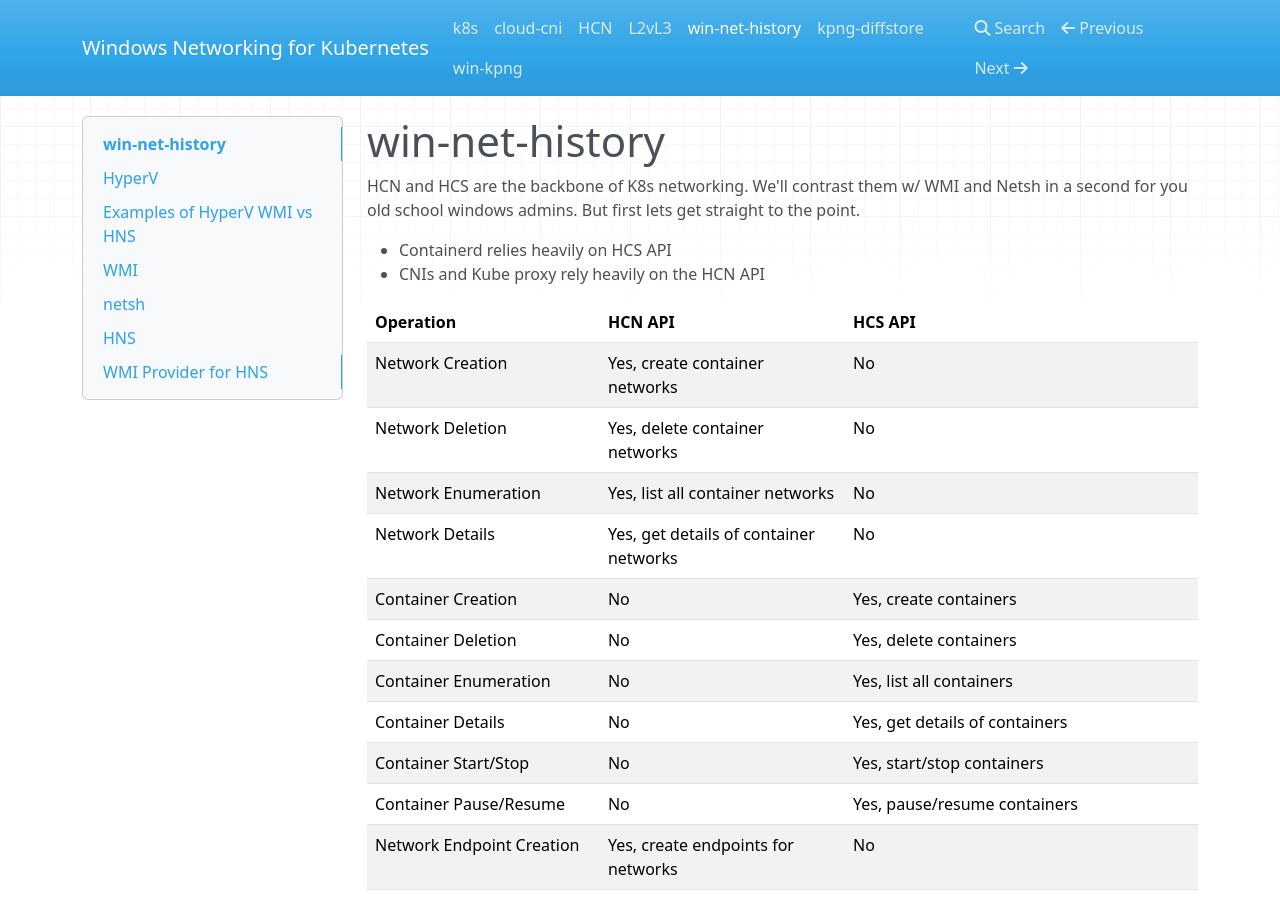
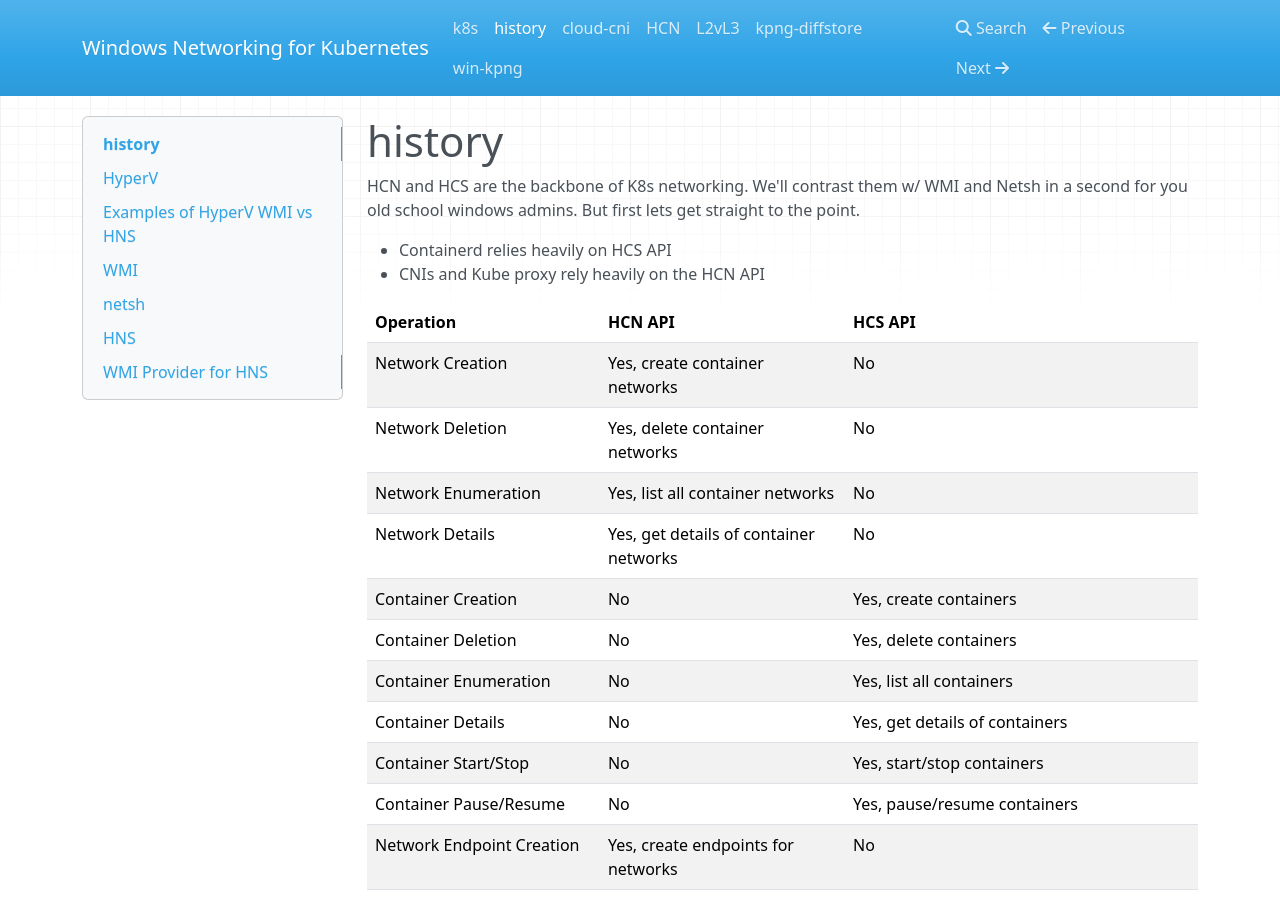
Before and after one commit to aroradaman/windows-networking, an MkDocs documentation site: the page built from docs/0-history.md, in a window 1280 px wide and 900 px high. Built offline with MkDocs 1.6.1, drawn with Linux system fonts in a browser that asks for light colours; nearby versions of some CDN libraries.

Commit message:
Update and rename win-net-history.md to 0-history.md

```diff
--- a/docs/win-net-history.md
+++ b/docs/0-history.md
@@ -1,4 +1,4 @@
-# win-net-history
+# history
 
 HCN and HCS are the backbone of K8s networking.  We'll contrast them w/ WMI and Netsh in a second for you old school windows admins.
 But first lets get straight to the point.
```
